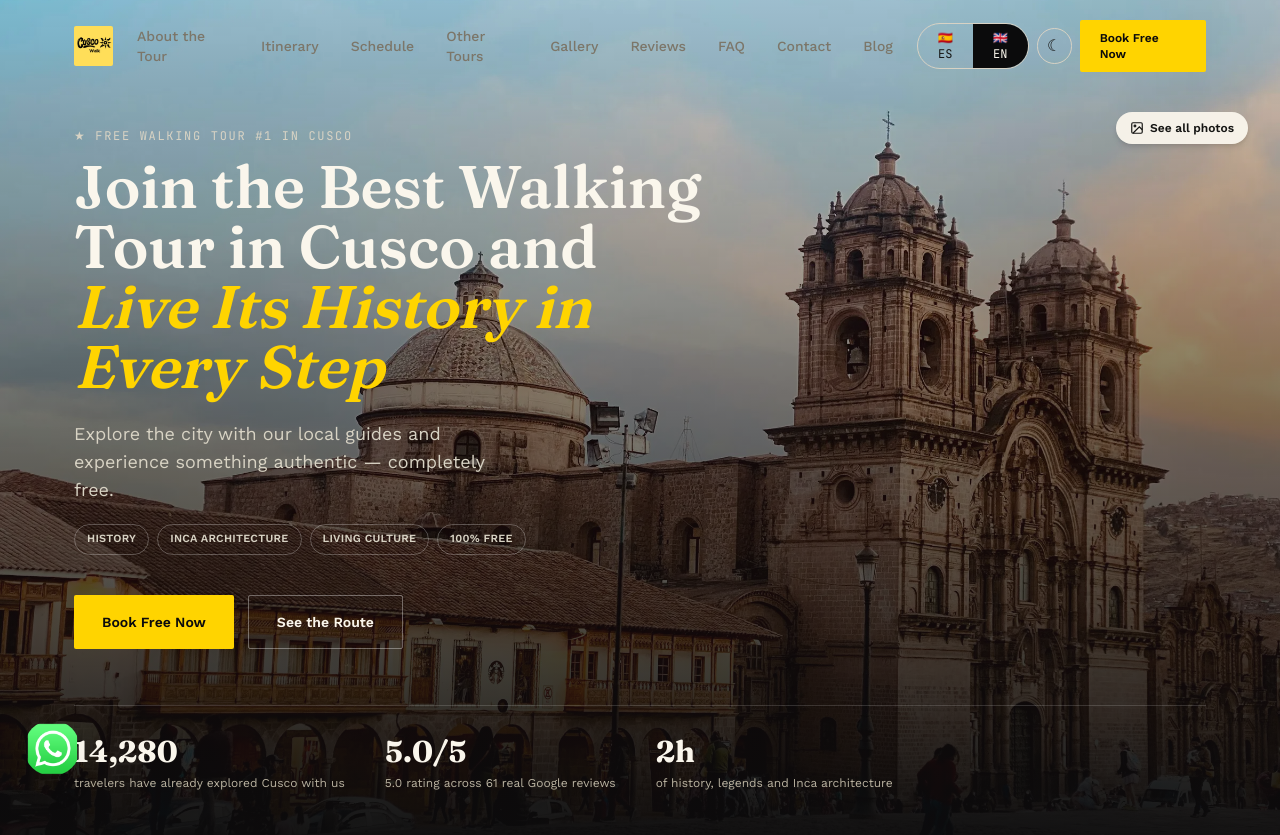
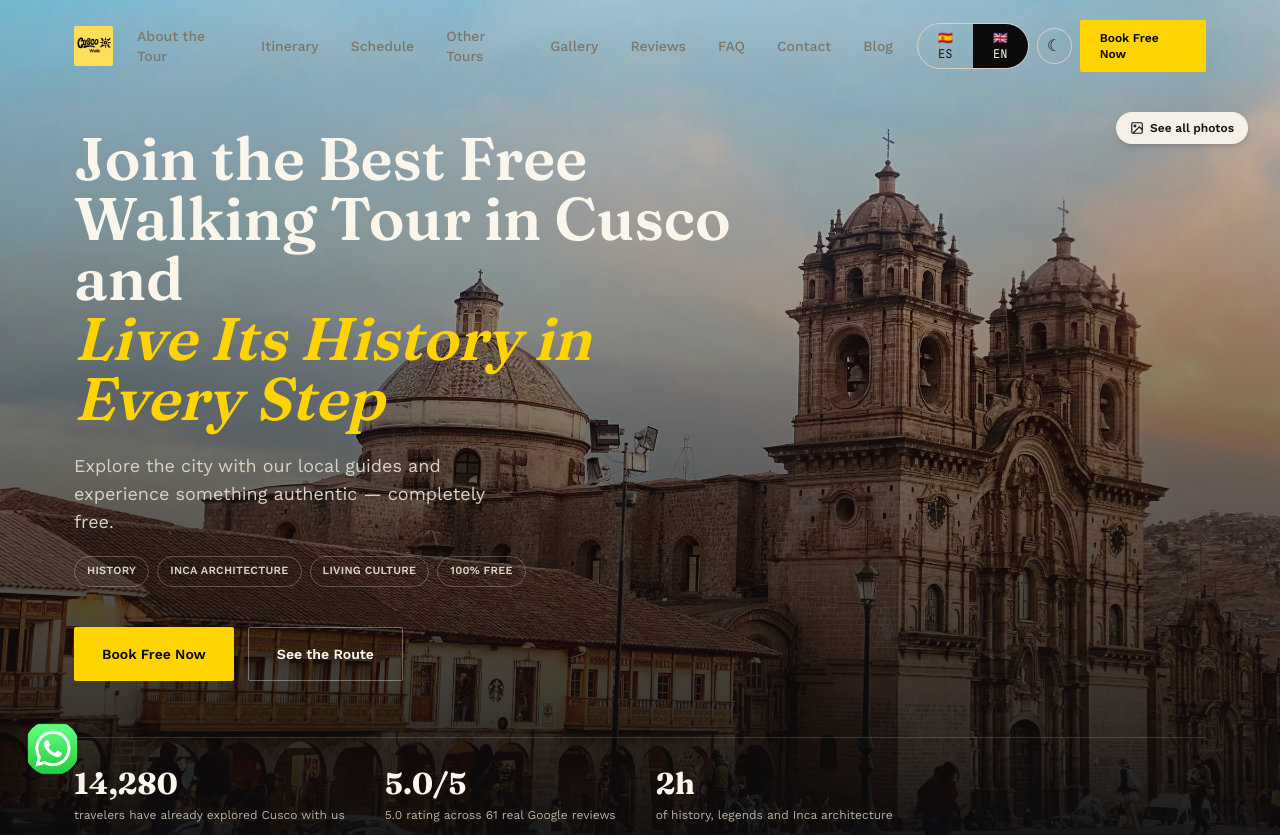
Before and after one commit to perucultour-bot/cuscowalk, a Next.js app: page / in a window 1280 px wide. Shown: the top 835 px of the page. Built offline with nearby package versions, Linux system fonts and the light colour scheme.

Commit message:
thististetimeee

```diff
--- a/components/Hero.tsx
+++ b/components/Hero.tsx
@@ -46,7 +46,7 @@ export default function Hero() {
 
       <a
         href="#gallery"
-        className="absolute top-24 right-5 sm:top-28 sm:right-8 z-10 bg-crema/95 text-[#151513] text-xs font-semibold px-3.5 py-2 rounded-full shadow-md flex items-center gap-1.5 hover:bg-crema transition-colors"
+        className="absolute top-24 right-5 sm:top-28 sm:right-8 z-20 bg-crema/95 text-[#151513] text-xs font-semibold px-3.5 py-2 rounded-full shadow-md flex items-center gap-1.5 hover:bg-crema transition-colors"
       >
         <svg width="14" height="14" viewBox="0 0 24 24" fill="none" stroke="currentColor" strokeWidth={2}>
           <rect x="3" y="3" width="18" height="18" rx="2" /><circle cx="8.5" cy="8.5" r="1.5" /><path d="M21 15l-5-5L5 21" />
@@ -60,8 +60,7 @@ export default function Hero() {
         transition={{ duration: 0.7, ease: [0.22, 1, 0.36, 1] }}
         className="relative z-10 container-cw pb-14 sm:pb-16 lg:pb-20 pt-32"
       >
-        <span className="eyebrow !text-[#D8D3C4]">{t.hero.badge}</span>
-        <h1 className="font-serif font-semibold text-[10vw] sm:text-5xl lg:text-6xl leading-[1.08] max-w-2xl mt-3 text-crema">
+        <h1 className="font-serif font-semibold text-[10vw] sm:text-5xl lg:text-6xl leading-[1.08] max-w-2xl text-crema">
           {t.hero.titleLine1}
           <br />
           <em className="italic text-amarillo">{t.hero.titleEm}</em>
--- a/lib/i18n.ts
+++ b/lib/i18n.ts
@@ -6,7 +6,7 @@ export const dictionary = {
     hero: {
       badge: "★ Free Walking Tour #1 en Cusco",
       tags: ["Historia", "Arquitectura Inca", "Cultura Viva", "100% Gratis"],
-      titleLine1: "Únete al mejor Walking Tour de Cusco y",
+      titleLine1: "Únete al mejor Free Walking Tour de Cusco y",
       titleEm: "vive su historia en cada paso",
       sub: "Explora la ciudad con nuestros guías locales y vive una experiencia auténtica, totalmente gratuita.",
       cta1: "Reservar Gratis",
@@ -116,7 +116,7 @@ export const dictionary = {
     hero: {
       badge: "★ Free Walking Tour #1 in Cusco",
       tags: ["History", "Inca Architecture", "Living Culture", "100% Free"],
-      titleLine1: "Join the Best Walking Tour in Cusco and",
+      titleLine1: "Join the Best Free Walking Tour in Cusco and",
       titleEm: "Live Its History in Every Step",
       sub: "Explore the city with our local guides and experience something authentic — completely free.",
       cta1: "Book Free Now",
```
